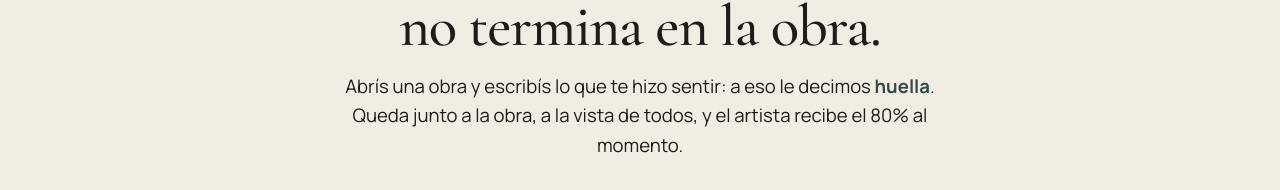
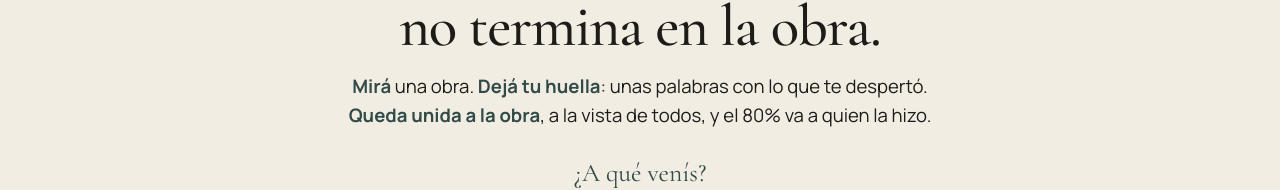
Before and after one commit to jfacundoayala/umbral, a React (Vite) app in the folder app/: page / in a window 1280 px wide. Shown: the part 257-447 px from the top of the page. Built offline with nearby package versions, Linux system fonts and the light colour scheme; no server answers; the database is empty.

Commit message:
Portada: mirá, dejá tu huella, queda unida a la obra

```diff
--- a/app/src/Portada.tsx
+++ b/app/src/Portada.tsx
@@ -39,8 +39,8 @@ export default function Portada() {
         <p className="rotulo portada-rotulo">Más allá de lo tangible</p>
         <h1>El museo donde el arte no termina en la obra.</h1>
         <p className="bajada">
-          Abrís una obra y escribís lo que te hizo sentir: a eso le decimos <b>huella</b>. Queda junto a la obra, a la vista de todos, y el
-          artista recibe el 80% al momento.
+          <b>Mirá</b> una obra. <b>Dejá tu huella</b>: unas palabras con lo que te despertó. <b>Queda unida a la obra</b>, a la vista de
+          todos, y el 80% va a quien la hizo.
         </p>
         <p className="portada-pregunta">¿A qué venís?</p>
         <div className="portada-elegir">
```
